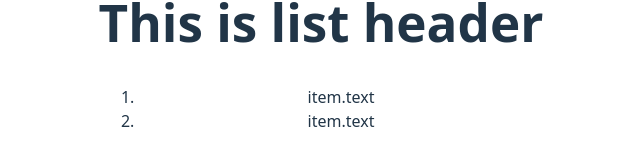
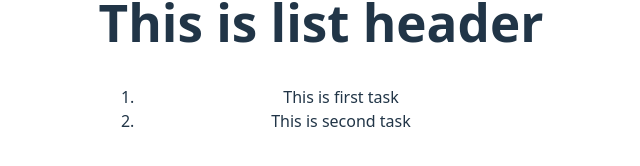
Before and after one commit to JussiKelloniemi/week-9, a React (Vite) app: page / in a window 1280 px wide. Shown: the part 434-600 px from the top of the page, without its empty margins (319-959 px from the left). Built offline with nearby package versions, Linux system fonts and the light colour scheme.

Commit message:
correction to MyList

```diff
--- a/src/components/MyList.tsx
+++ b/src/components/MyList.tsx
@@ -20,7 +20,7 @@ const MyList: React.FC<ListProps> = ({header, items}) => {
             <h1>{header}</h1>
             <ol>
                 {items.map((item) => (
-                    <li key={item.id}>item.text</li>
+                    <li key={item.id}>{item.text}</li>
                 ))}
             </ol>
         </div>
```
